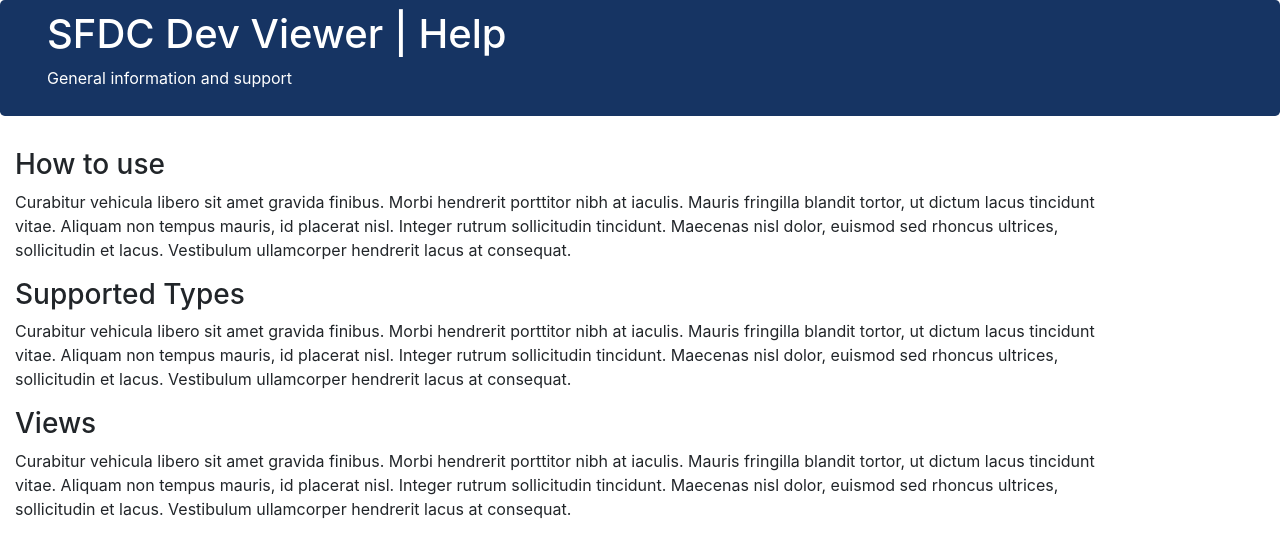
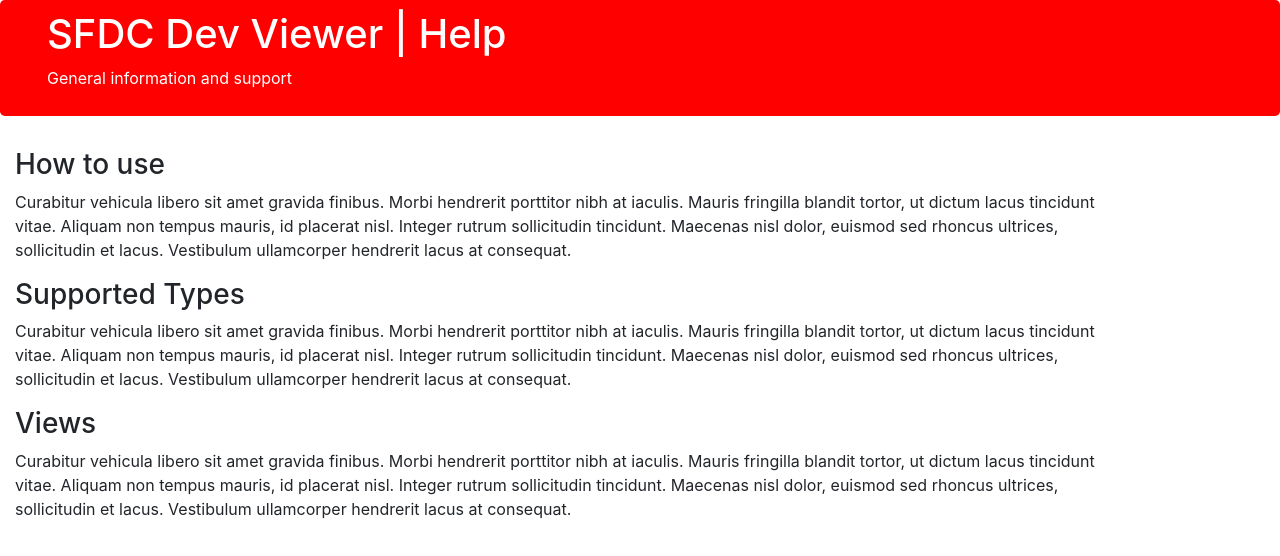
Before and after one commit to pablowebsummit/s2fdc-dep2-view2er, a website: page index.html in a window 1280 px wide. Drawn offline with nearby package versions, Linux system fonts and the light colour scheme.

```diff
--- a/css/styles.less
+++ b/css/styles.less
@@ -1,5 +1,5 @@
 .header-style{
-    background-color: #163463;
+    background-color: red;
     color:white;
     max-height: 200px;
     padding-top: 10px;
```
Also changed, not shown: css/styles.css, 1 other file.
